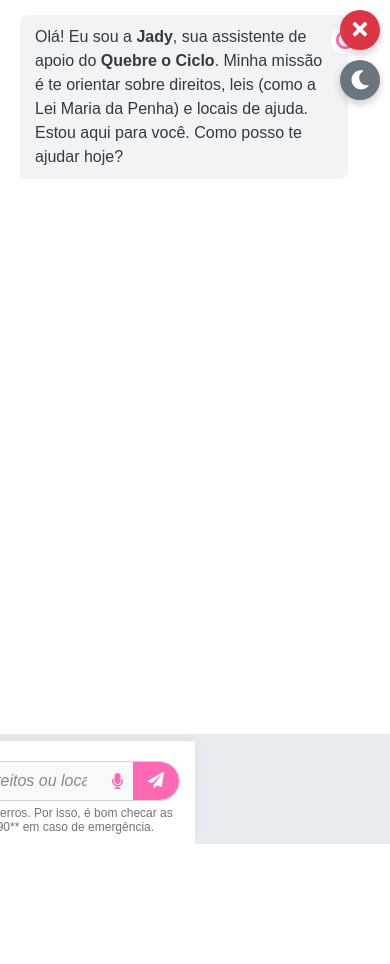
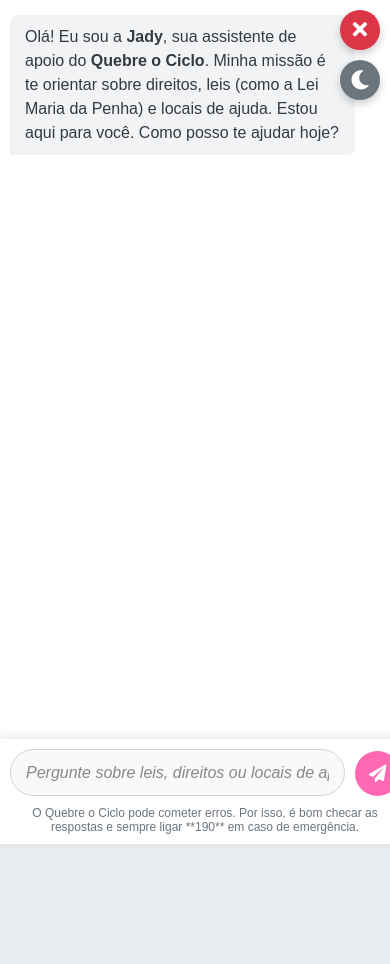
Before and after one commit to pablohsalves/quebre-o-ciclo-ia, a Flask app: page / in a window 390 px wide. Before the commit the page ends 844 px from the top, so only its background shows below. Run offline with Flask 3, Linux system fonts and the light colour scheme.

Commit message:
fix: Reestrutura layout de chat para desktop e mobile, implementa botão de envio circular e remove microfone/feedback automático de erro.

```diff
--- a/static/script.js
+++ b/static/script.js
@@ -11,6 +11,7 @@ const sendButton = document.getElementById('send-button');
 const resetButton = document.getElementById('reset-button');
 const panicButton = document.getElementById('panic-button');
 const darkModeToggle = document.getElementById('dark-mode-toggle');
+// const micWrapper = document.getElementById('mic-wrapper'); // REMOVIDO/DESATIVADO
 
 // --- Funções de Renderização e Lógica do Chat ---
 
@@ -28,19 +29,13 @@ function displayMessage(role, text) {
 
 function formatMarkdown(text) {
     // Substituições básicas de Markdown para HTML
-    // Negrito (**)
     text = text.replace(/\*\*(.*?)\*\*/g, '<strong>$1</strong>');
-    // Lista (opcional, pode ser melhor tratada pelo navegador/CSS)
-    // text = text.replace(/^- (.*)$/gm, '<li>$1</li>');
-
-    // Quebras de linha (essencial para formatar o texto da IA)
     text = text.replace(/\n/g, '<br>');
 
     return text;
 }
 
 function addAiFeedbackButtons(messageDiv) {
-    // Cria o container para os botões de feedback (thumbs up/down)
     const feedbackDiv = document.createElement('div');
     feedbackDiv.className = 'feedback-buttons';
     feedbackDiv.innerHTML = `
@@ -61,22 +56,20 @@ function handleFeedbackClick(event) {
     if (feedbackButtons.classList.contains('disabled')) return;
     feedbackButtons.classList.add('disabled');
 
-    // Desativa ambos os botões visualmente
+    // Desativa e altera visualmente os botões
     feedbackButtons.querySelectorAll('i').forEach(i => {
         i.style.color = '#ccc';
         i.style.cursor = 'default';
         i.style.pointerEvents = 'none';
     });
 
-    // Destaca o ícone clicado
     icon.style.color = feedbackType === 'positivo' ? '#28a745' : '#dc3545';
     icon.style.fontWeight = 'bold';
-
 
     // Envia o feedback para o servidor
     sendFeedback(feedbackType);
 
-    // Adiciona uma mensagem de agradecimento temporária
+    // Adiciona uma mensagem de agradecimento
     const thanksMessage = document.createElement('span');
     thanksMessage.textContent = ' Obrigado pelo feedback!';
     thanksMessage.style.marginLeft = '10px';
@@ -113,18 +106,16 @@ async function sendMessage() {
     // 1. Limpa o input e desativa a interface
     userInput.value = '';
     userInput.disabled = true;
-    sendButton.disabled = true;
+    sendButton.style.opacity = '0.5'; // Visualmente desativa
 
     // 2. Adiciona a mensagem do usuário
     displayMessage('user', message);
-
-    // 3. Salva a última mensagem do usuário (para o feedback)
     lastUserPrompt = message;
 
-    // 4. Adiciona a mensagem de 'Digitando...' (placeholder para a IA)
+    // 3. Adiciona a mensagem de 'Digitando...'
     const typingMessage = displayMessage('ai', '<i class="fas fa-ellipsis-h typing-indicator"></i>');
 
-    // 5. Adiciona a mensagem do usuário ao histórico (antes de enviar)
+    // 4. Adiciona a mensagem do usuário ao histórico
     chatHistory.push({ role: "user", parts: [{ text: message }] });
 
     try {
@@ -136,7 +127,6 @@ async function sendMessage() {
             body: JSON.stringify({ message: message, history: chatHistory })
         });
 
-        // 6. Trata a resposta HTTP
         if (!response.ok) {
             throw new Error(`Erro HTTP: ${response.status}`);
         }
@@ -144,33 +134,32 @@ async function sendMessage() {
         const data = await response.json();
         const aiResponse = data.response;
 
-        // 7. Remove a mensagem de 'Digitando...'
+        // 5. Remove a mensagem de 'Digitando...'
         messagesArea.removeChild(typingMessage);
 
-        // 8. Exibe a resposta real da IA
+        // 6. Exibe a resposta real da IA
         const aiMessageDiv = displayMessage('ai', aiResponse);
 
-        // 9. Atualiza o histórico e salva a resposta para o feedback
+        // 7. Atualiza o histórico e feedback
         chatHistory.push({ role: "model", parts: [{ text: aiResponse }] });
         lastAiResponseText = aiResponse;
 
-        // 10. Adiciona botões de feedback SÓ na resposta da IA
+        // 8. Adiciona botões de feedback
         addAiFeedbackButtons(aiMessageDiv);
 
     } catch (error) {
         console.error('Erro ao comunicar com o servidor:', error);
 
-        // CORREÇÃO: Remove a mensagem de 'Digitando...'
+        // 9. Remove a mensagem de 'Digitando...' e exibe erro
         messagesArea.removeChild(typingMessage);
 
-        // Exibe a mensagem de erro com botões de feedback, mas NÃO envia o feedback.
-        const errorMessageDiv = displayMessage('ai', 'Desculpe, não consegui me conectar ao servidor. Por favor, tente novamente.');
-        errorMessageDiv.innerHTML += '<br>Obrigado pelo feedback!'; // Mensagem de sucesso simulada no erro da imagem
+        // CORREÇÃO: Exibe a mensagem de erro SEM botões de feedback, para não ser enviado
+        displayMessage('ai', 'Desculpe, não consegui me conectar ao servidor. Por favor, tente novamente ou ligue 190.');
 
     } finally {
-        // 11. Reativa a interface
+        // 10. Reativa a interface
         userInput.disabled = false;
-        sendButton.disabled = false;
+        sendButton.style.opacity = '1';
         userInput.focus();
     }
 }
@@ -201,7 +190,6 @@ function toggleDarkMode() {
 }
 
 function handlePanicClick() {
-    // Redireciona rapidamente para uma página neutra
     window.location.href = 'https://www.google.com';
 }
 
@@ -217,10 +205,7 @@ function initializeApp() {
     // 2. Adiciona a mensagem inicial da Jady
     addInitialMessage();
 
-    // 3. CORREÇÃO: Atualiza o placeholder
-    userInput.placeholder = "Pergunte sobre leis, direitos ou locais de apoio...";
-
-    // 4. Garante que a área de mensagens esteja visível (foco no input)
+    // 3. Garante que a área de mensagens esteja visível (foco no input)
     userInput.focus();
 }
 
@@ -229,7 +214,6 @@ function addInitialMessage() {
     const welcomeMessage = "Olá! Eu sou a **Jady**, sua assistente de apoio do **Quebre o Ciclo**. Minha missão é te orientar sobre direitos, leis (como a Lei Maria da Penha) e locais de ajuda. Estou aqui para você. Como posso te ajudar hoje?";
     displayMessage('ai', welcomeMessage);
 
-    // Adiciona o histórico inicial para que a IA saiba que já se apresentou
     chatHistory.push({ role: "model", parts: [{ text: welcomeMessage }] });
 }
 
@@ -239,7 +223,7 @@ sendButton.addEventListener('click', sendMessage);
 resetButton.addEventListener('click', resetChat);
 panicButton.addEventListener('click', handlePanicClick);
 darkModeToggle.addEventListener('click', toggleDarkMode);
-messagesArea.addEventListener('click', handleFeedbackClick); // Listener para os botões de feedback
+messagesArea.addEventListener('click', handleFeedbackClick);
 
 userInput.addEventListener('keydown', (event) => {
     if (event.key === 'Enter') {
--- a/static/style.css
+++ b/static/style.css
@@ -4,7 +4,7 @@ body {
     background-color: #e9ecef;
     color: #343a40;
     transition: background-color 0.3s, color 0.3s;
-    /* Reduzido para dar espaço à área fixa de input e disclaimer */
+    /* Adiciona padding para o footer fixo */
     padding-bottom: 120px;
 }
 
@@ -16,27 +16,29 @@ body {
     box-shadow: 0 4px 12px rgba(0, 0, 0, 0.1);
     display: flex;
     flex-direction: column;
-    /* Ajustado para ser flexível, mas limitado */
-    height: calc(100vh - 60px);
+    /* Ajustado para centralizar o conteúdo do chat */
+    min-height: calc(100vh - 60px);
     max-height: 900px;
     overflow: hidden;
+    position: relative; /* Necessário para posicionamento do reset-button */
 }
 
 /* --- Área de Mensagens --- */
 #messages-area {
-    flex-grow: 1; /* Ocupa o espaço restante */
+    flex-grow: 1;
     padding: 15px 20px;
     overflow-y: auto;
     scroll-behavior: smooth;
+    /* Aumenta a altura mínima para forçar o scroll */
+    min-height: 400px;
     position: relative;
 }
 
-/* Botão de Reset */
+/* Botão de Reset (Mantido no topo da área de mensagens) */
 #reset-button {
-    position: sticky;
+    position: absolute;
     top: 10px;
     right: 10px;
-    float: right;
     color: #ff69b4;
     cursor: pointer;
     font-size: 1.2em;
@@ -46,7 +48,7 @@ body {
     border-radius: 50%;
 }
 
-/* --- Estilos das Mensagens --- */
+/* --- Estilos das Mensagens (Mantido) --- */
 .message {
     margin-bottom: 15px;
     padding: 10px 15px;
@@ -55,7 +57,6 @@ body {
     line-height: 1.5;
 }
 
-/* Mensagens do Usuário */
 .user-message {
     background-color: #ff69b4;
     color: white;
@@ -64,7 +65,6 @@ body {
     border-bottom-right-radius: 0;
 }
 
-/* Mensagens da Jady */
 .ai-message {
     background-color: #f1f3f5;
     color: #343a40;
@@ -73,27 +73,7 @@ body {
     border-bottom-left-radius: 0;
 }
 
-/* Título e Descrição dos Recursos */
-.ai-message h3 {
-    color: #007bff;
-    margin-top: 0;
-    font-size: 1.1em;
-}
-
-/* Estilo para contatos (dentro da mensagem da Jady) */
-.resource-contact {
-    margin-top: 10px;
-    padding: 8px;
-    border: 1px solid #ced4da;
-    border-radius: 4px;
-    display: block;
-    background-color: #ffffff;
-}
-.resource-contact strong {
-    color: #007bff;
-}
-
-/* --- Área de Input Fixa (Footer) --- */
+/* --- Área de Input Fixa (Footer) - CORREÇÃO CRÍTICA --- */
 #footer-fixed-container {
     position: fixed;
     bottom: 0;
@@ -102,17 +82,16 @@ body {
     width: 100%;
     max-width: 800px;
     background: #ffffff;
-    padding: 10px 0 0;
-    box-shadow: 0 -2px 10px rgba(0, 0, 0, 0.05);
-    /* Adicionado borda arredondada no topo da área fixa */
+    padding: 10px 20px 0; /* Padding lateral corrigido */
+    box-shadow: 0 -2px 10px rgba(0, 0, 0, 0.1);
     border-top-left-radius: 12px;
     border-top-right-radius: 12px;
 }
 
 #input-area {
-    display: flex;
-    align-items: center;
-    padding: 0 20px 5px;
+    display: flex; /* Garante que input e botão fiquem lado a lado */
+    align-items: flex-end; /* Alinha o botão com o input */
+    padding-bottom: 5px; /* Espaçamento entre input e disclaimer */
 }
 
 #input-box-wrapper {
@@ -122,6 +101,8 @@ body {
     border-radius: 25px;
     overflow: hidden;
     background-color: #f8f9fa;
+    margin-right: 10px; /* Espaço entre o input e o botão circular */
+    height: 45px; /* Altura fixa para alinhar */
 }
 
 #user-input {
@@ -132,35 +113,30 @@ body {
     font-size: 1em;
     background-color: transparent;
 }
-/* Estilo para o placeholder, como na imagem e9d504.png */
+
 #user-input::placeholder {
     color: #888;
     font-style: italic;
 }
 
-
-#mic-wrapper {
-    padding: 0 10px;
-    display: flex;
-    align-items: center;
-    cursor: pointer;
-    color: #ff69b4; /* Cor do ícone do microfone */
-}
-
+/* Botão de Envio (Circular e separado) */
 #send-button {
     background-color: #ff69b4;
     color: white;
-    border: none;
-    padding: 10px 15px;
+    width: 45px;
+    height: 45px;
+    border-radius: 50%; /* Torna-o circular */
+    display: flex;
+    align-items: center;
+    justify-content: center;
     cursor: pointer;
-    font-size: 1em;
-    transition: background-color 0.3s;
+    font-size: 1.1em;
     flex-shrink: 0;
-    border-radius: 0 25px 25px 0;
+    transition: background-color 0.3s, transform 0.1s;
 }
 
-#send-button:hover {
-    background-color: #e65a9e;
+#send-button:active {
+    transform: scale(0.95); /* Efeito de clique */
 }
 
 /* Disclaimer */
@@ -168,12 +144,10 @@ body {
     font-size: 0.75em;
     color: #6c757d;
     text-align: center;
-    padding: 5px 20px 10px;
+    padding: 5px 0 10px; /* Padding ajustado */
 }
 
-/* --- Botões Flutuantes (Pânico e Dark Mode) --- */
-
-/* Botão de Pânico (Saída Rápida) */
+/* --- Botões Flutuantes (Pânico e Dark Mode) - Mantido --- */
 #panic-button {
     position: fixed;
     top: 20px;
@@ -190,14 +164,8 @@ body {
     box-shadow: 0 4px 8px rgba(0, 0, 0, 0.2);
     font-size: 1.5em;
     z-index: 100;
-    transition: background-color 0.3s;
 }
 
-#panic-button:hover {
-    background-color: #c82333;
-}
-
-/* Botão de Modo Escuro (Dark Mode Toggle) */
 #dark-mode-toggle {
     position: fixed;
     top: 80px;
@@ -214,76 +182,46 @@ body {
     box-shadow: 0 4px 8px rgba(0, 0, 0, 0.2);
     font-size: 1.5em;
     z-index: 99;
-    transition: background-color 0.3s, transform 0.3s;
 }
 
-#dark-mode-toggle:hover {
-    background-color: #5a6268;
-    transform: scale(1.05);
-}
-
-/* --- Estilos do Modo Escuro (DARK MODE) --- */
+/* --- Estilos do Modo Escuro (DARK MODE) (Mantido) --- */
 body.dark-mode {
     background-color: #121212;
     color: #f1f1f1;
 }
-
 body.dark-mode #chat-container {
     background: #1e1e1e;
-    box-shadow: 0 4px 12px rgba(255, 255, 255, 0.1);
 }
-
-body.dark-mode #reset-button {
-    background-color: rgba(30, 30, 30, 0.8);
-    color: #ff69b4;
-}
-
 body.dark-mode #footer-fixed-container {
     background: #1e1e1e;
-    box-shadow: 0 -2px 10px rgba(255, 255, 255, 0.05);
 }
-
 body.dark-mode #input-box-wrapper {
     background-color: #333333;
     border-color: #444444;
 }
-
 body.dark-mode #user-input {
     color: #f1f1f1;
 }
-
-body.dark-mode #user-input::placeholder {
-    color: #aaa;
-}
-
-body.dark-mode #mic-wrapper {
-    color: #ff69b4;
-}
-
-/* Mensagens da Jady no Dark Mode */
 body.dark-mode .ai-message {
     background-color: #333333;
     color: #f1f1f1;
 }
-
-body.dark-mode .ai-message .resource-contact {
-    border-color: #444444;
-    background-color: #1e1e1e;
+body.dark-mode #reset-button {
+    background-color: rgba(30, 30, 30, 0.8);
 }
-
-/* Disclaimer no Dark Mode */
 body.dark-mode #disclaimer-bottom {
     color: #aaaaaa;
 }
 
 
-/* --- Correção Responsiva (Mobile) --- */
+/* --- Correção Responsiva (Mobile) - CORREÇÃO CRÍTICA --- */
 @media (max-width: 850px) {
     body {
         padding: 0;
         margin: 0;
         height: 100vh;
         overflow: hidden;
+        padding-bottom: 120px; /* Mantém o padding inferior para scroll */
     }
 
     #chat-container {
@@ -291,30 +229,28 @@ body.dark-mode #disclaimer-bottom {
         max-width: none;
         border-radius: 0;
         box-shadow: none;
-        margin-top: 0;
-        /* Ocupa toda a tela menos o footer fixo */
-        height: calc(100% - 110px);
+        margin: 0; /* Remove margem superior */
+        height: 100%;
+        min-height: calc(100vh - 120px); /* Ocupa o espaço restante */
+    }
+
+    #messages-area {
+         padding: 15px 10px;
     }
 
     #footer-fixed-container {
         max-width: 100%;
-        width: 100%;
         left: 0;
-        /* Sem bordas arredondadas no mobile para cobrir toda a largura */
-        border-top-left-radius: 0;
-        border-top-right-radius: 0;
+        transform: translateX(0);
+        border-radius: 0; /* Ocupa toda a largura */
+        padding: 10px 10px 0; /* Padding lateral menor */
     }
 
     #input-area {
-        padding: 10px 15px 5px;
+        padding-bottom: 5px;
     }
 
-    #disclaimer-bottom {
-        padding: 0 15px 10px;
-        box-sizing: border-box;
-    }
-
-    /* Botão de Pânico (topo direito) */
+    /* Ajuste fino dos botões flutuantes para mobile */
     #panic-button {
         top: 10px;
         right: 10px;
@@ -323,9 +259,8 @@ body.dark-mode #disclaimer-bottom {
         font-size: 1.3em;
     }
 
-    /* Posição do Dark Mode no Mobile */
     #dark-mode-toggle {
-        top: 60px;
+        top: 60px; /* Abaixo do botão de pânico */
         right: 10px;
         width: 40px;
         height: 40px;
--- a/templates/index.html
+++ b/templates/index.html
@@ -3,33 +3,40 @@
 <head>
     <meta charset="UTF-8">
     <meta name="viewport" content="width=device-width, initial-scale=1.0">
-    <title>Quebre o Ciclo | Jady</title>
-    <link rel="stylesheet" href="https://cdnjs.cloudflare.com/ajax/libs/font-awesome/5.15.4/css/all.min.css">
+    <title>Jady | Quebre o Ciclo</title>
     <link rel="stylesheet" href="{{ url_for('static', filename='style.css') }}">
+    <link rel="stylesheet" href="https://cdnjs.cloudflare.com/ajax/libs/font-awesome/5.15.3/css/all.min.css">
 </head>
 <body>
+
+    <div id="panic-button" onclick="handlePanicClick()">
+        <i class="fas fa-times"></i>
+    </div>
+
+    <div id="dark-mode-toggle" onclick="toggleDarkMode()">
+        <i class="fas fa-moon"></i>
+    </div>
 
     <div id="chat-container">
 
         <div id="messages-area">
-            <i class="fas fa-redo" id="reset-button" title="Limpar Conversa"></i>
-        </div>
+            <div id="reset-button" title="Limpar Conversa"><i class="fas fa-redo"></i></div>
+            </div>
 
     </div>
 
     <div id="footer-fixed-container">
         <div id="input-area">
+
             <div id="input-box-wrapper">
-                <input type="text" id="user-input" placeholder="Fale com a Jady...">
+                <input type="text" id="user-input" placeholder="Pergunte sobre leis, direitos ou locais de apoio...">
 
-                <div id="mic-wrapper">
-                    <i class="fas fa-microphone" id="mic-icon"></i>
                 </div>
 
-                <button id="send-button">
-                    <i class="fas fa-paper-plane"></i>
-                </button>
+            <div id="send-button">
+                <i class="fas fa-paper-plane"></i>
             </div>
+
         </div>
 
         <div id="disclaimer-bottom">
@@ -37,14 +44,6 @@
         </div>
     </div>
 
-    <div id="panic-button" title="Saída Rápida">
-        <i class="fas fa-times"></i>
-    </div>
-
-    <div id="dark-mode-toggle" title="Alternar Modo Escuro">
-        <i class="fas fa-moon"></i>
-    </div>
-
     <script src="{{ url_for('static', filename='script.js') }}"></script>
 </body>
 </html>
```
